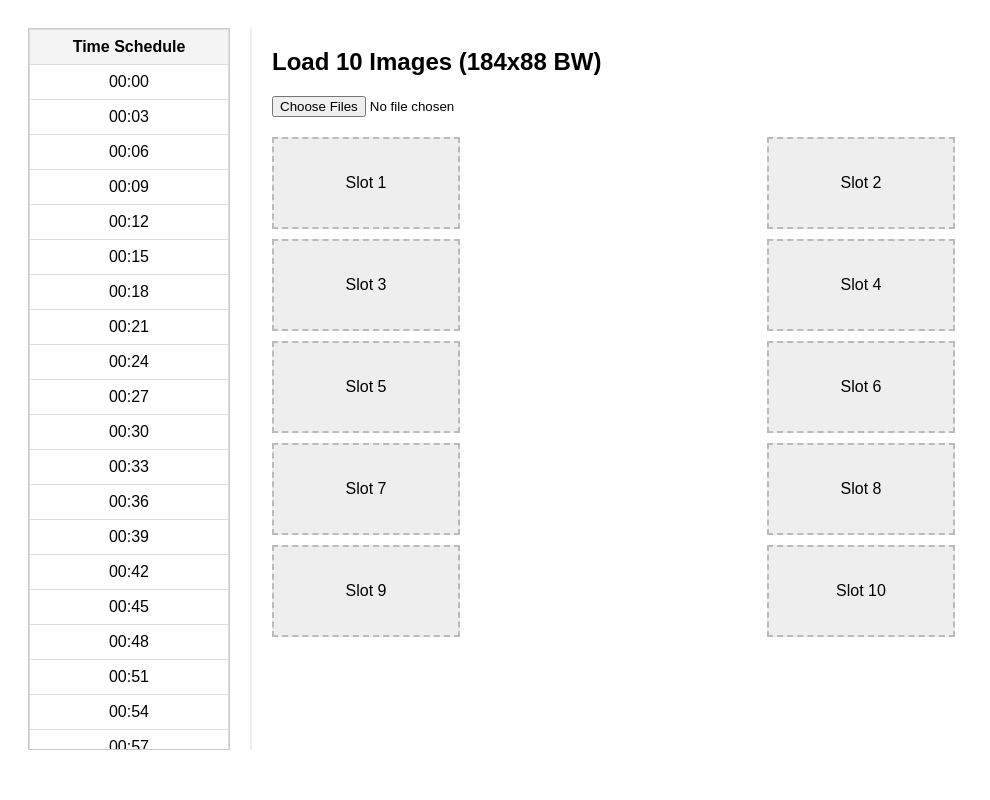
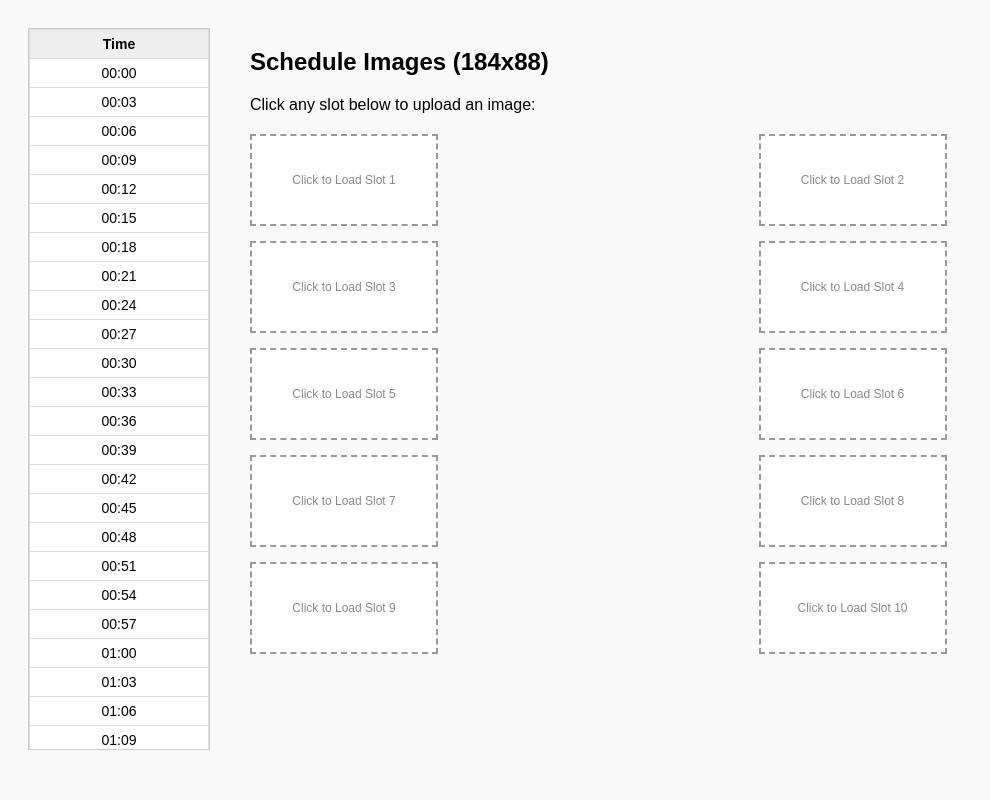
Before and after one commit to elie-bitar65/NewHolyx, a plain HTML site: page index.html in a window 1280 px wide. Shown: the whole page, without its empty margins (0-990 px from the left). Drawn offline with Linux system fonts and the light colour scheme.

Commit message:
Update index.html

```diff
--- a/index.html
+++ b/index.html
@@ -5,68 +5,87 @@
     <meta name="viewport" content="width=device-width, initial-scale=1.0">
     <title>Schedule & Image Loader</title>
     <style>
-        body { font-family: sans-serif; display: flex; gap: 20px; padding: 20px; }
-        .table-container { height: 90vh; overflow-y: auto; border: 1px solid #ccc; }
-        table { border-collapse: collapse; width: 200px; }
-        td, th { border: 1px solid #ddd; padding: 8px; text-align: center; }
-        th { background-color: #f4f4f4; position: sticky; top: 0; }
+        body { font-family: sans-serif; display: flex; gap: 20px; padding: 20px; background: #f9f9f9; }
+        .table-container { height: 90vh; overflow-y: auto; border: 1px solid #ccc; background: white; }
+        table { border-collapse: collapse; width: 180px; }
+        td, th { border: 1px solid #ddd; padding: 6px; text-align: center; font-size: 14px; }
+        th { background-color: #eee; position: sticky; top: 0; }
 
-        .upload-container { flex-grow: 1; border-left: 2px solid #eee; padding-left: 20px; }
-        .image-grid { display: grid; grid-template-columns: repeat(2, 1fr); gap: 10px; margin-top: 20px; }
-        .img-slot { width: 184px; height: 88px; border: 2px dashed #bbb; display: flex;
-                    align-items: center; justify-content: center; overflow: hidden; background: #eee; }
-        .img-slot img { width: 184px; height: 88px; filter: grayscale(100%); object-fit: cover; }
+        .upload-container { flex-grow: 1; padding-left: 20px; }
+        .image-grid { display: grid; grid-template-columns: repeat(2, 1fr); gap: 15px; margin-top: 20px; }
+
+        /* The Clickable Slot */
+        .img-slot {
+            width: 184px; height: 88px; border: 2px dashed #999;
+            display: flex; align-items: center; justify-content: center;
+            background: #fff; cursor: pointer; transition: 0.2s; position: relative;
+        }
+        .img-slot:hover { border-color: #4CAF50; background: #f0fff0; }
+        .img-slot span { color: #888; font-size: 12px; pointer-events: none; }
+
+        /* The Image Style */
+        .img-slot img {
+            width: 184px; height: 88px; filter: grayscale(100%);
+            object-fit: cover; position: absolute; top: 0; left: 0;
+        }
+
+        input[type="file"] { display: none; } /* Hide the ugly default buttons */
     </style>
 </head>
 <body>
 
 <div class="table-container">
     <table>
-        <thead><tr><th>Time Schedule</th></tr></thead>
+        <thead><tr><th>Time</th></tr></thead>
         <tbody id="scheduleBody"></tbody>
     </table>
 </div>
 
 <div class="upload-container">
-    <h2>Load 10 Images (184x88 BW)</h2>
-    <input type="file" id="fileInput" multiple accept="image/*">
+    <h2>Schedule Images (184x88)</h2>
+    <p>Click any slot below to upload an image:</p>
     <div class="image-grid" id="imageGrid"></div>
 </div>
 
 <script>
-    // 1. Generate Table from 00:00 to 23:57 (Step 3 min)
+    // 1. Generate 3-minute interval table
     const tbody = document.getElementById('scheduleBody');
-    for (let minutes = 0; minutes < 24 * 60; minutes += 3) {
-        const hh = String(Math.floor(minutes / 60)).padStart(2, '0');
-        const mm = String(minutes % 60).padStart(2, '0');
-        const row = `<tr><td>${hh}:${mm}</td></tr>`;
-        tbody.innerHTML += row;
+    for (let min = 0; min < 1440; min += 3) {
+        const h = String(Math.floor(min / 60)).padStart(2, '0');
+        const m = String(min % 60).padStart(2, '0');
+        tbody.innerHTML += `<tr><td>${h}:${m}</td></tr>`;
     }
 
-    // 2. Handle Image Loading (Max 10)
-    const fileInput = document.getElementById('fileInput');
+    // 2. Create 10 clickable slots
     const imageGrid = document.getElementById('imageGrid');
-
-    // Create 10 empty slots
     for (let i = 0; i < 10; i++) {
+        // Create the slot div
         const slot = document.createElement('div');
         slot.className = 'img-slot';
-        slot.innerHTML = '<span>Slot ' + (i + 1) + '</span>';
+        slot.innerHTML = `<span>Click to Load Slot ${i + 1}</span>`;
+
+        // Create a hidden file input for THIS specific slot
+        const input = document.createElement('input');
+        input.type = 'file';
+        input.accept = 'image/*';
+
+        // When slot is clicked, trigger the hidden input
+        slot.onclick = () => input.click();
+
+        // When file is chosen, update the slot image
+        input.onchange = (e) => {
+            const file = e.target.files[0];
+            if (file) {
+                const reader = new FileReader();
+                reader.onload = (event) => {
+                    slot.innerHTML = `<img src="${event.target.result}">`;
+                };
+                reader.readAsDataURL(file);
+            }
+        };
+
         imageGrid.appendChild(slot);
     }
-
-    fileInput.addEventListener('change', (e) => {
-        const files = Array.from(e.target.files).slice(0, 10);
-        const slots = document.querySelectorAll('.img-slot');
-
-        files.forEach((file, index) => {
-            const reader = new FileReader();
-            reader.onload = (event) => {
-                slots[index].innerHTML = `<img src="${event.target.result}">`;
-            };
-            reader.readAsDataURL(file);
-        });
-    });
 </script>
 
 </body>
```
